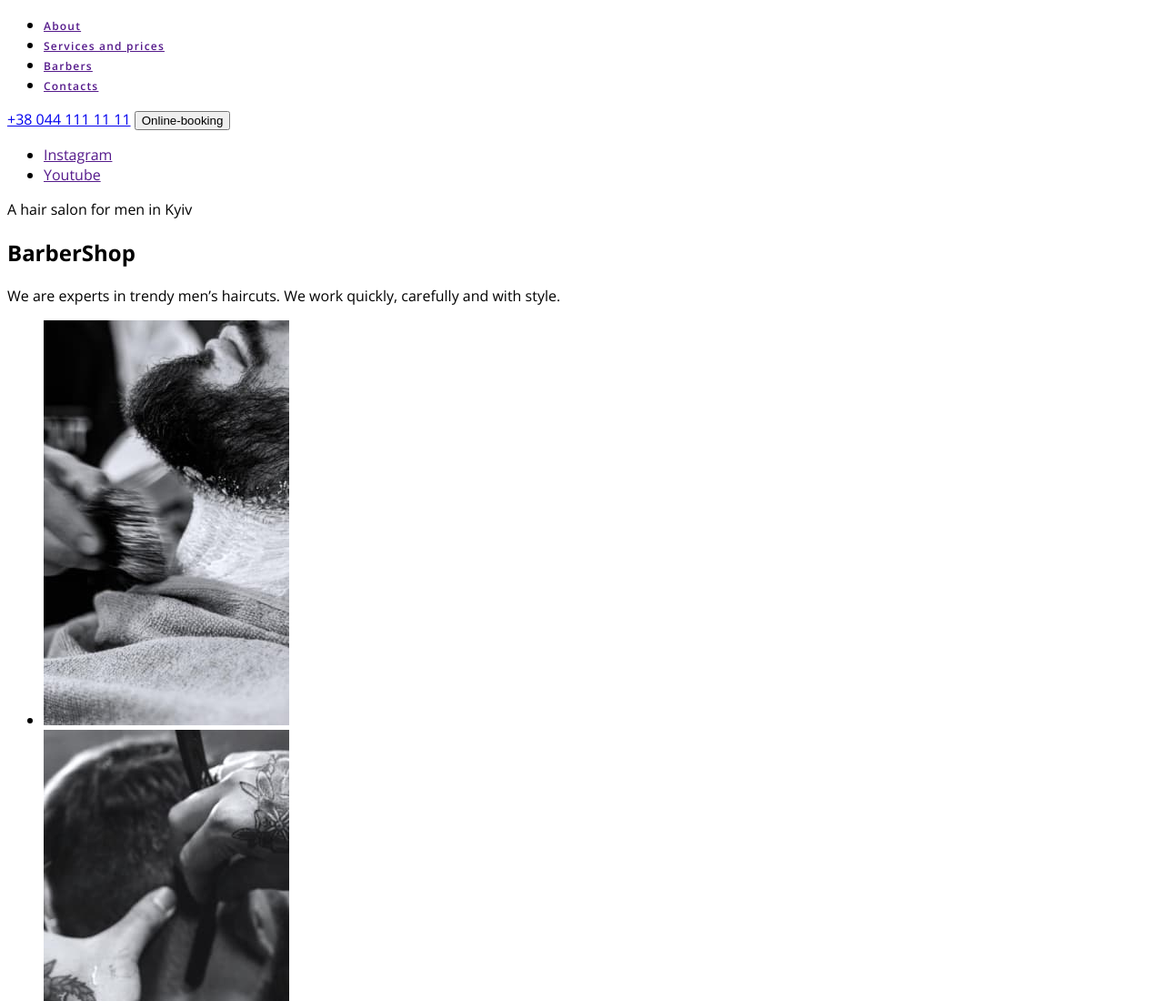
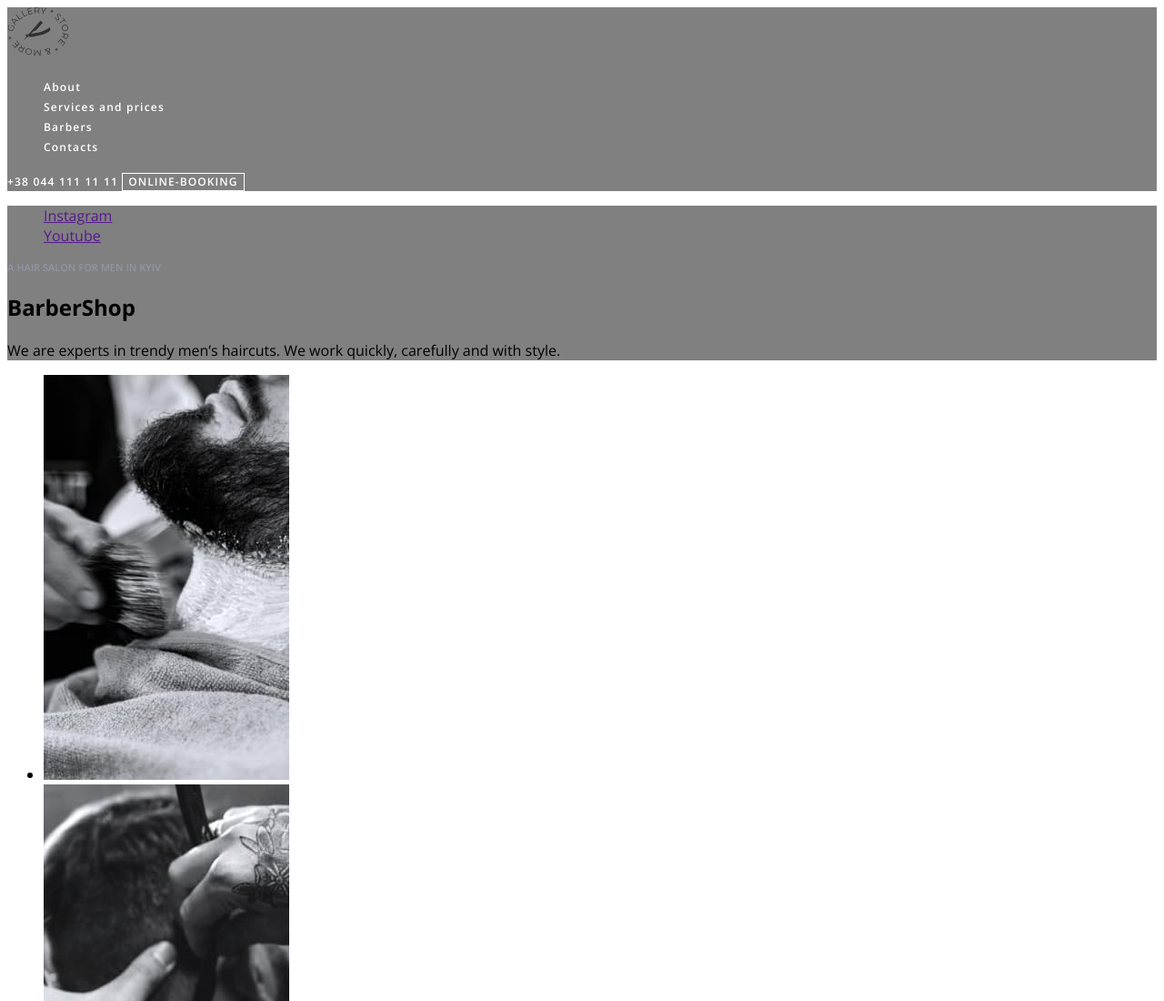
Before and after one commit to olga-nsr/fe-72, a plain HTML site: page index.html in a window 1280 px wide. Shown: the top 1100 px of the page at 91% size. Drawn offline with nearby package versions, Linux system fonts and the light colour scheme.

Commit message:
css header

```diff
--- a/css/styles.css
+++ b/css/styles.css
@@ -1,19 +1,81 @@
+body {
+  font-family: "Open Sans", sans-serif;
+}
 
-body {
-   font-family: "Open Sans", sans-serif;
-
+.list {
+  list-style: none;
 }
-  /*--Навігація--*/
-  .nav-list {}
-
-  .nav-item {}
-
-  .nav-link {
-  font-family: 'Open Sans';
-  font-style: normal;
+.link {
+  text-decoration: none;
+}
+/*--header--*/
+.header {
+  background-color: gray;
+}
+.nav-link {
   font-weight: 600;
   font-size: 12px;
-  line-height: 16px;
+  line-height: 1.33;
   letter-spacing: 0.1em;
+
+  color: #ffffff;
 }
-  color: #FFFFFF;
+.nav-link:hover,
+.nav-link:focus {
+  color: #ff6c00;
+}
+.header-tel {
+  font-weight: 600;
+  font-size: 12px;
+  line-height: calc(16 / 12);
+  letter-spacing: 0.1em;
+  text-transform: uppercase;
+
+  color: #ffffff;
+}
+.header-btn {
+  font-family: inherit;
+  font-weight: 600;
+  font-size: 12px;
+  line-height: calc(16 / 12);
+  letter-spacing: 0.09em;
+  text-transform: uppercase;
+  color: #ffffff;
+  cursor: pointer;
+  background-color: transparent;
+  border: 1px solid #ffffff;
+}
+.header-btn:hover,
+.header-btn:focus {
+   #ff6c00;
+  }
+/*--Header-----*/
+
+
+/*--hero-----*/
+.hero {
+   background-color: grey;
+}
+
+.hero-list {}
+
+.list {}
+
+.hero-list-item {}
+
+.hero-link {}
+
+.hero-text {
+   font-weight: 600;
+      font-size: 11px;
+      line-height: 15px;
+      /* identical to box height */
+
+      text-transform: uppercase;
+
+      color: rgba(157, 164, 189, 0.6);
+}
+
+.hero-title {}
+
+.hero-descriotion {}
--- a/index.html
+++ b/index.html
@@ -13,50 +13,55 @@
   </head>
 
   <body>
-
-    <header>
-       <!--Header->
-
+<!--Header-->
+    <header class="header">
         <a href="">
           <img src="./img/Logo.svg" alt="site logo" width="68" height="54" />
         </a>
-         <!-Навігація-->
+
       <nav>
-        <ul class="nav-list">
+        <ul class="nav-list list">
           <li class="nav-item">
-            <a class="nav-link" href="">About</a></li>
+            <a class="nav-link link"
+            href="">About</a></li>
           <li class="nav-item">
-            <a class="nav-link" href="">Services and prices</a></li>
+            <a class="nav-link link"
+            href="">Services and prices</a></li>
           <li class="nav-item">
-            <a class="nav-link" href="">Barbers</a></li>
+            <a class="nav-link link"
+            href="">Barbers</a></li>
           <li class="nav-item">
-            <a class="nav-link" href="">Contacts</a></li>
+            <a class="nav-link link"
+            href="">Contacts</a></li>
         </ul>
-        <a href="tel:+380441111111">+38 044 111 11 11</a>
-        <button type="button">Online-booking</button>
+        <a href="tel:+380441111111" class="header-tel link">+38 044 111 11 11</a>
+        <button type="button" class="header-btn">Online-booking</button>
       </nav>
     </header>
+
     <main>
-      <section>
-        <ul>
-          <li>
-            <a href="" target="_blank" rel="noopener noreferrer nofollow"
-              >Instagram</a
-            >
+      <!--hero-->
+      <section class="hero">
+        <ul class="hero-list list">
+          <li class="hero-list-item">
+            <a href="" class= "hero-link" target="_blank" rel="noopener noreferrer nofollow"
+              >Instagram</a>
           </li>
-          <li>
-            <a href="" target="_blank" rel="noopener noreferrer nofollow"
-              >Youtube</a
-            >
+          <li class="hero-list-item">
+            <a href="" class= "hero-link" target="_blank" rel="noopener noreferrer nofollow"
+              >Youtube</a>
           </li>
         </ul>
-        <p>A hair salon for men in Kyiv</p>
-        <h1>BarberShop</h1>
-        <p>
+
+        <p class="hero-text">A hair salon for men in Kyiv</p>
+        <h1 class="hero-title">BarberShop</h1>
+        <p class="hero-descriotion">
           We are experts in trendy men’s haircuts. We work quickly, carefully
           and with style.
         </p>
       </section>
+
+      <!--About-->
       <section>
         <ul>
           <li>
```
